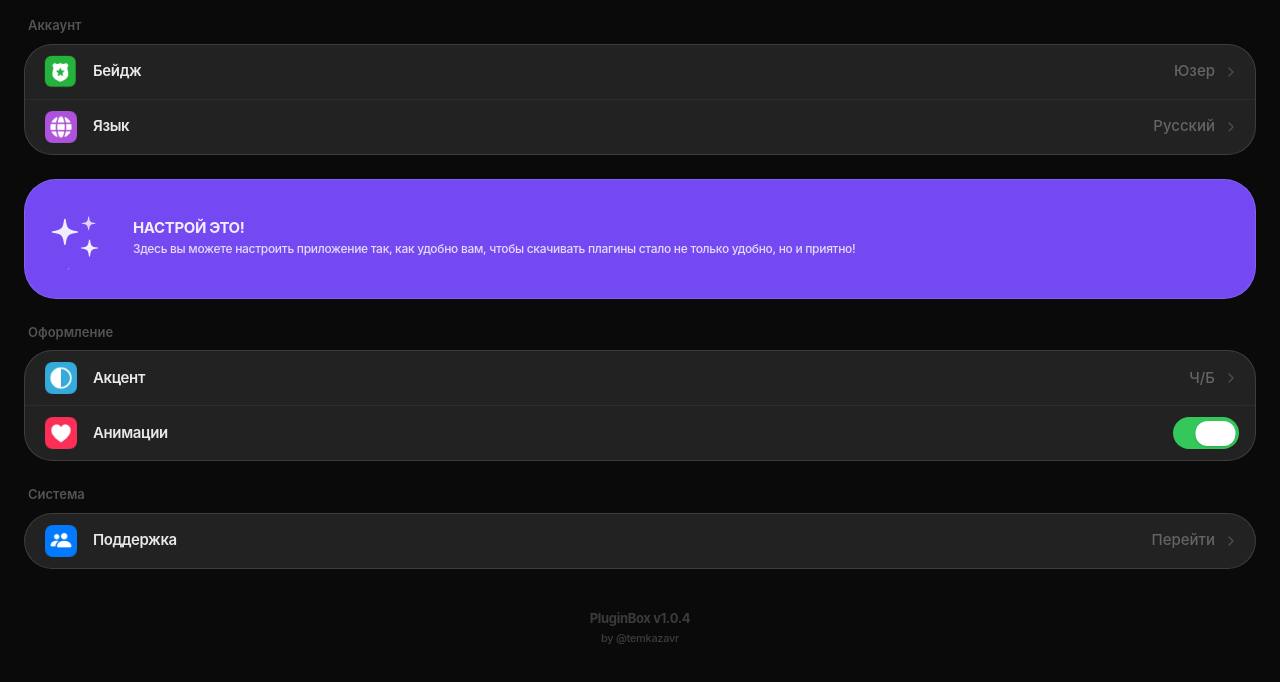
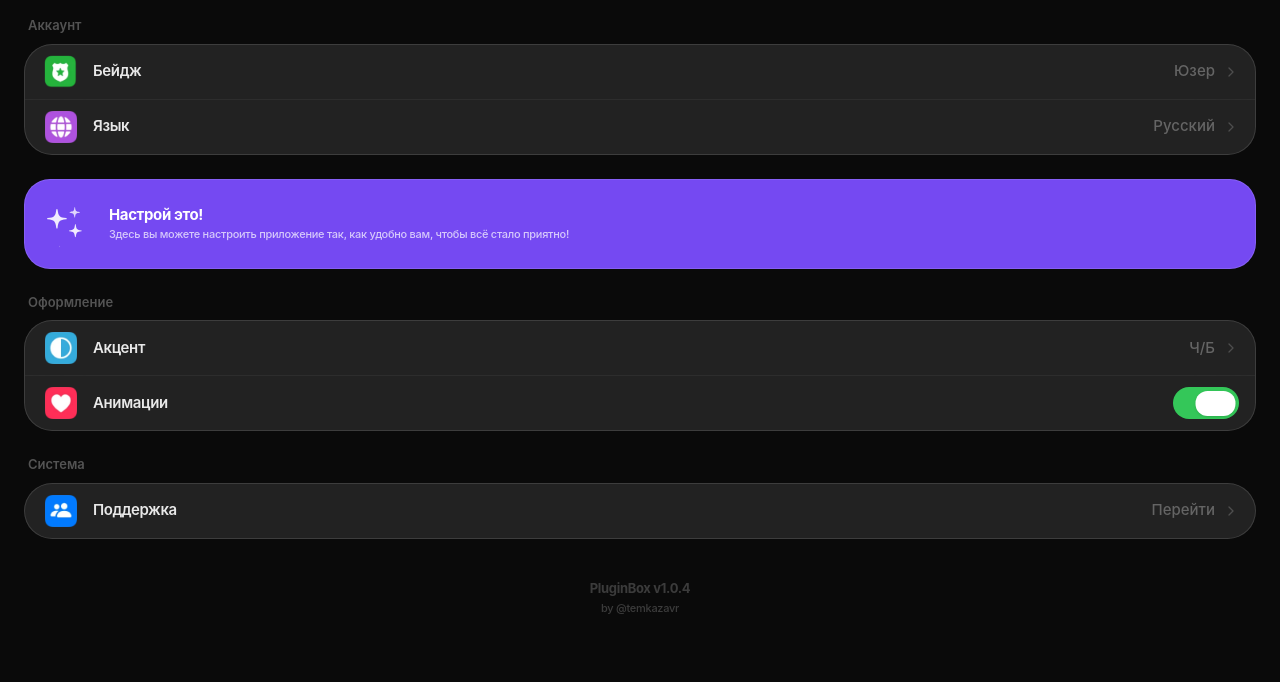
Before and after one commit to fugu70539/PluginBox, a Next.js app: page / in a window 1280 px wide. Both pictures are taken after a click on the button 93 px from the left and 42 px from the top of the page. Shown: the top 682 px of the page. Built offline with nearby package versions, Linux system fonts and the light colour scheme.

Commit message:
Update SettingsBanner.tsx

```diff
--- a/src/components/ui/banners/SettingsBanner.tsx
+++ b/src/components/ui/banners/SettingsBanner.tsx
@@ -9,12 +9,13 @@ export const SettingsBanner = () => {
     <motion.div
       initial={{ opacity: 0, y: 10 }}
       animate={{ opacity: 1, y: 0 }}
-      className="relative w-full min-h-[120px] py-6 mt-glass overflow-hidden rounded-[32px] flex items-center border-white/[0.08] shrink-0"
+      // Уменьшили высоту до 90px и py до 3
+      className="relative w-full h-[90px] mt-glass overflow-hidden rounded-[26px] flex items-center border-white/[0.08] shrink-0"
       style={{ backgroundColor: "#7549F2" }}
     >
-      {/* Левая часть: Контейнер для иконки */}
-      <div className="pl-6 flex shrink-0 items-center justify-center">
-        <div className="size-16 opacity-90 pointer-events-none mix-blend-screen">
+      {/* Контейнер иконки: чуть уменьшили, чтобы влезла в 90px */}
+      <div className="pl-5 flex shrink-0 items-center justify-center">
+        <div className="size-12 opacity-90 pointer-events-none mix-blend-screen">
           <Lottie
             animationData={sparklesAnimation}
             loop={true}
@@ -27,13 +28,13 @@ export const SettingsBanner = () => {
         </div>
       </div>
 
-      {/* Правая часть: Весь текст */}
-      <div className="flex flex-col pl-5 pr-8 justify-center gap-y-1">
-        <h3 className="text-[15px] font-bold text-white tracking-tight leading-tight uppercase opacity-90">
+      {/* Текст: убрали капс, сделали компактнее */}
+      <div className="flex flex-col pl-4 pr-6 justify-center">
+        <h3 className="text-[15px] font-bold text-white tracking-tight leading-tight">
           Настрой это!
         </h3>
-        <p className="text-[12px] font-medium text-white/80 leading-[1.4] tracking-tight">
-          Здесь вы можете настроить приложение так, как удобно вам, чтобы скачивать плагины стало не только удобно, но и приятно!
+        <p className="text-[11px] font-medium text-white/70 mt-0.5 leading-[1.3] tracking-tight">
+          Здесь вы можете настроить приложение так, как удобно вам, чтобы всё стало приятно!
         </p>
       </div>
     </motion.div>
```
